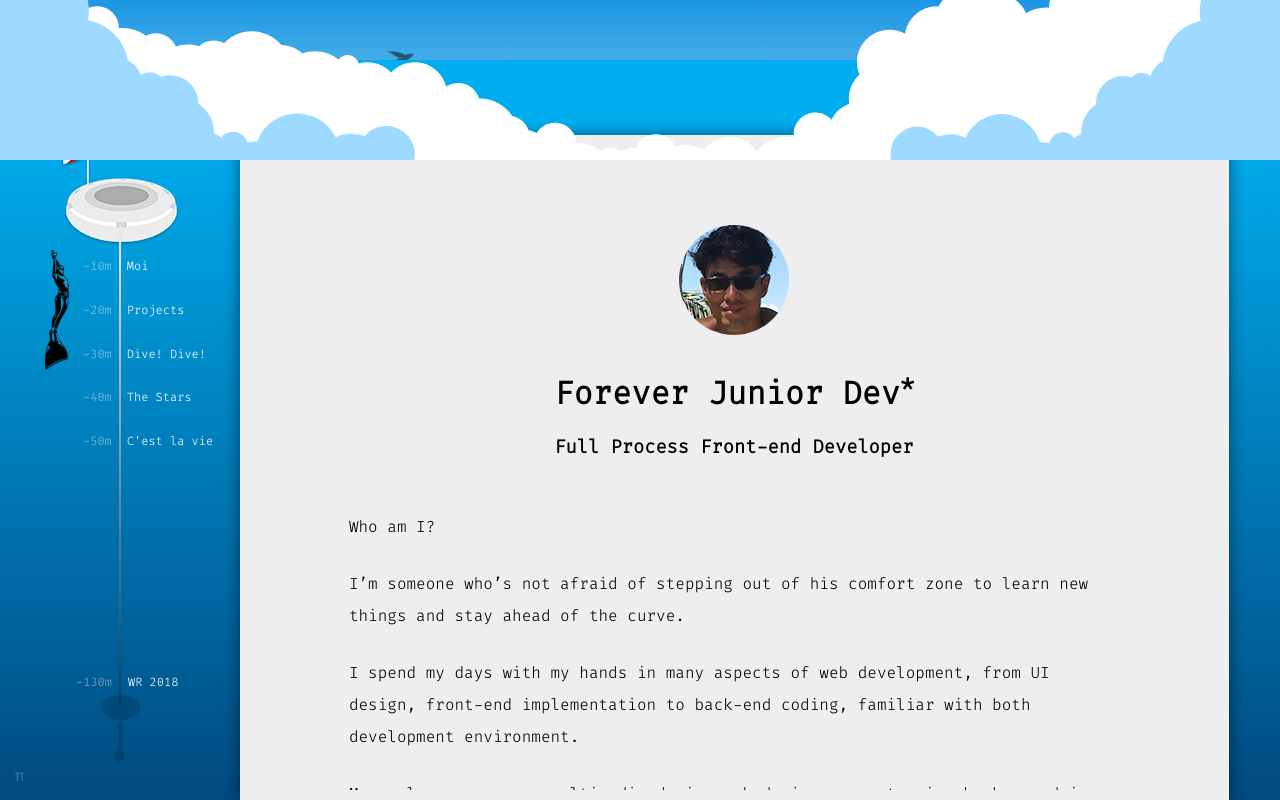
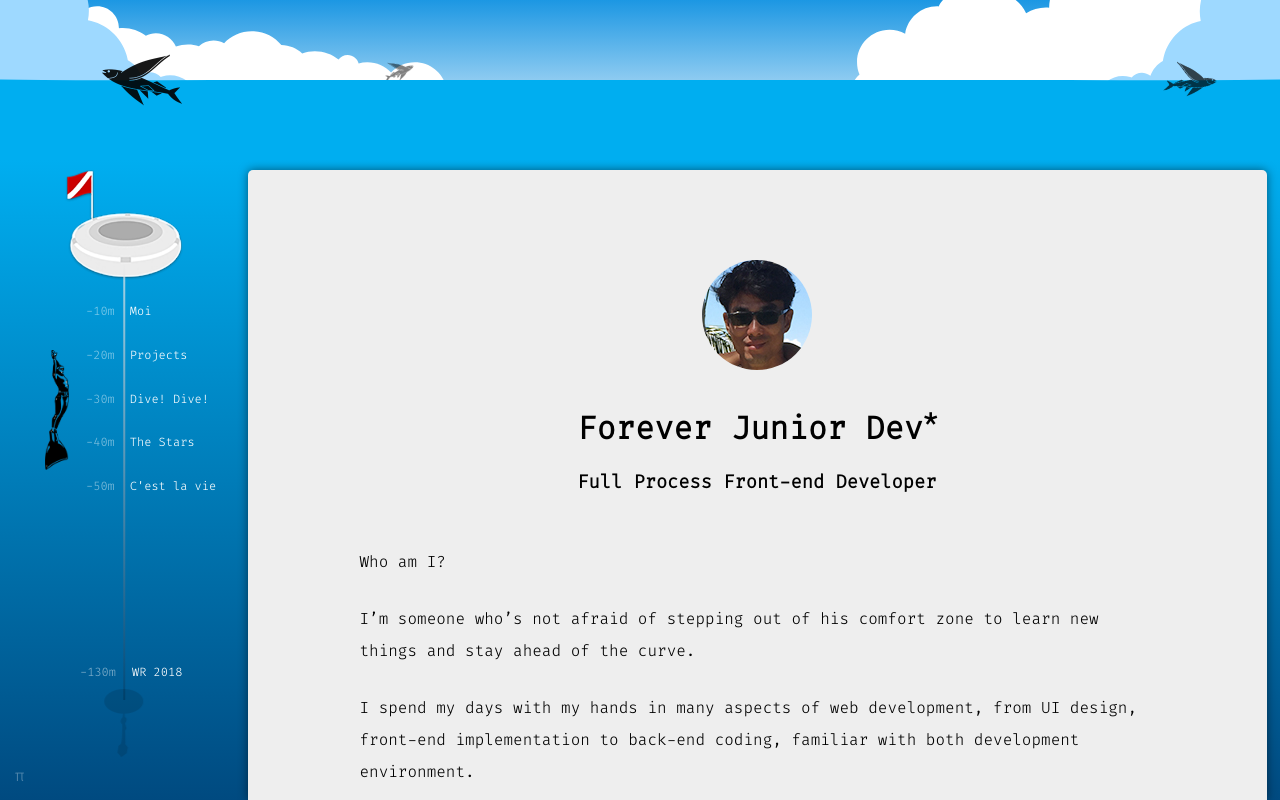
Before and after one commit to bbddstory/bbddstory.github.io, a website: page index.html in a window 1280 px wide. Drawn offline with Linux system fonts and the light colour scheme.

Commit message:
Reached stable desktop version.

```diff
--- a/css/app.scss
+++ b/css/app.scss
@@ -4,6 +4,7 @@
 
 body {
   background-color: #1c97e3; // #87CEEB
+  overflow: hidden;
 
   ul {
     list-style: none;
@@ -14,21 +15,6 @@ body {
   a {
     text-decoration: none;
     color: #fff;
-  }
-}
-
-.sky-gradient {
-  position: absolute;
-  z-index: -100;
-  top: 0;
-  left: 0;
-  width: 100vw;
-  height: 20vh;
-  background: #1c97e3; /* For browsers that do not support gradients */
-  background: -webkit-linear-gradient(#1c97e3, #87CEEB); /* For Safari 5.1 to 6.0 */
-  background: -o-linear-gradient(#1c97e3, #87CEEB); /* For Opera 11.1 to 12.0 */
-  background: -moz-linear-gradient(#1c97e3, #87CEEB); /* For Firefox 3.6 to 15 */
-  background: linear-gradient(#1c97e3, #87CEEB); /* Standard syntax */
   }
 
   #nav-diver-ascent {
@@ -47,49 +33,37 @@ body {
     transform: rotate(180deg);
   }
 
-#bg-wrapper {
-  display: flex;
-  flex-direction: column;
-  width: 100vw;
-  height: 100vh;
-  font-family: "Fira Code";
-
   .header {
-    position: absolute;
-    top: 0;
+    position: relative;
     width: 100vw;
     height: 20vh;
 
+    .sky-gradient {
+      position: absolute;
+      z-index: 1000;
+      top: 0;
+      left: 0;
+      width: 100vw;
+      height: 20vh;
+      background: #1c97e3; /* For browsers that do not support gradients */
+      background: -webkit-linear-gradient(#1c97e3, #fff); /* For Safari 5.1 to 6.0 */ // #87CEEB
+      background: -o-linear-gradient(#1c97e3, #fff); /* For Opera 11.1 to 12.0 */ // #87CEEB
+      background: -moz-linear-gradient(#1c97e3, #fff); /* For Firefox 3.6 to 15 */ // #87CEEB
+      background: linear-gradient(#1c97e3, #fff); /* Standard syntax */ // #87CEEB
+    }
+
     .clouds {
       position: absolute;
-      z-index: 1000;
+      z-index: 2000;
       width: 100vw;
       bottom: 0;
+    }
 
-      // @media only screen and (max-width: 651px) {
-      //   transform: translateY(-35%);
-      // }
-
-      // @media only screen and (min-width: 651px) and (max-width: 800px) {
-      //   transform: translateY(-40%);
-      // }
-
-      // @media only screen and (min-width: 801px) and (max-width: 950px) {
-      //   transform: translateY(-50%);
-      // }
-
-      // @media only screen and (min-width: 951px) and (max-width: 1000px) {
-      //   transform: translateY(-55%);
-      // }
-
-      // @media only screen and (min-width: 1001px) and (max-width: 1100px) {
-      //   transform: translateY(-60%);
-      // }
-
-      // @media only screen and (min-width: 1101px) {
-      //   transform: translateY(-65%);
-      // }
-    }
+    #canvas-ripple {
+      position: absolute;
+      z-index: 3000;
+      width: 100vw;
+      height: 100%;
     }
 
     .flying-fish {
@@ -97,8 +71,8 @@ body {
     }
 
     .fish-1 {
-    z-index: 10;
-    top: 3vh;
+      z-index: 3100;
+      top: 5vh;
       left: 8vw;
       width: 80px;
       height: 80px;
@@ -106,7 +80,8 @@ body {
     }
 
     .fish-2 {
-    top: 5.5vh;
+      z-index: 2900;
+      top: 7vh;
       left: 30vw;
       width: 30px;
       height: 30px;
@@ -115,25 +90,21 @@ body {
     }
 
     .fish-3 {
-    z-index: 10;
-    top: 6vh;
+      z-index: 3100;
+      top: 7vh;
       right: 5vw;
       width: 50px;
       height: 50px;
       transform: rotate(12deg);
       opacity: .7;
     }
-
-  #canvas-ripple {
-    z-index: 0;
-    width: 100vw;
-    height: 15vh;
   }
 
-  #sea-bg {
+  #content-wrapper {
     background: #000;
     width: 100vw;
-    height: 85vh;
+    height: 80vh;
+    font-family: "Fira Code";
     background: #004a80; /* For browsers that do not support gradients */
     background: -webkit-linear-gradient(#00aef0, #004a80); /* For Safari 5.1 to 6.0 */
     background: -o-linear-gradient(#00aef0, #004a80); /* For Opera 11.1 to 12.0 */
@@ -145,9 +116,9 @@ body {
     nav {
       position: relative;
       width: 250px;
-      height: 85vh;
+      height: 80vh;
 
-      #nav-wrapper {
+      #nav-el-wrapper {
         position: absolute;
         top: 0;
         left: 50%;
@@ -161,25 +132,26 @@ body {
         #nav-buoy {
           width: 118px;
           height: 110px;
-          margin-top: 15px;
+          margin-top: 10px;
         }
 
         #guide-line {
           position: absolute;
           top: 105px;
           width: 2px;
-          height: calc(85vh - 200px);
+          height: calc(80vh - 205px);
           background: -webkit-linear-gradient(#ebebeb, #00426e); /* For Safari 5.1 to 6.0 */
           background: -o-linear-gradient(#ebebeb, #00426e); /* For Opera 11.1 to 12.0 */
           background: -moz-linear-gradient(#ebebeb, #00426e); /* For Firefox 3.6 to 15 */
           background: linear-gradient(#ebebeb, #00426e); /* Standard syntax */
+          opacity: .7
         }
 
         #nav-up {
           position: absolute;
           font-size: 12px;
-          top: 140px;
-          left: 83px;
+          top: 145px;
+          left: 86px;
 
           li {
             margin-bottom: 30px;
@@ -193,8 +165,8 @@ body {
 
         #nav-down {
           position: absolute;
-          bottom: 110px;
-          left: 76px;
+          left: 80px;
+          bottom: 120px;
           font-family: "Fira Code";
           font-size: 12px;
 
@@ -206,8 +178,8 @@ body {
 
         #bottom-plate {
           position: absolute;
-          bottom: 37px;
-          opacity: .15;
+          bottom: 43px;
+          opacity: .12;
         }
       }
 
@@ -223,18 +195,18 @@ body {
 
     main {
       width: calc(100vw - 250px);
-      height: calc(85vh - 15px);
+      height: calc(80vh - 10px);
       background: #eee;
-      margin-top: 15px;
-      margin-right: 4vw;
+      margin-top: 10px;
+      margin-right: 1vw;
       border-top-left-radius: 5px;
       border-top-right-radius: 5px;
-      -webkit-box-shadow: 0px 0px 15px 0px rgba(#000, .5);
-      -moz-box-shadow: 0px 0px 15px 0px rgba(#000, .5);
-      box-shadow: 0px 0px 15px 0px rgba(#000, .5);
+      -webkit-box-shadow: 0px 0px 10px 0px rgba(#000, .5);
+      -moz-box-shadow: 0px 0px 10px 0px rgba(#000, .5);
+      box-shadow: 0px 0px 10px 0px rgba(#000, .5);
 
       article {
-        height: calc(85vh - 20vh - 35px);
+        height: calc(80vh - 20vh - 30px);
         overflow-x: hidden;
         overflow-y: auto;
         padding: 10vh;
@@ -296,33 +268,3 @@ body {
     }
   }
 }
-
-// @media screen and (max-height: 569px) {
-//   nav {
-//     display: none;
-//   }
-//   main {
-//     width: calc(100vw - 10px) !important;
-//   }
-// }
-
-// body {
-//   position: relative;
-//   display: flex;
-//   overflow: hidden;
-//   background: #eee;
-//   font-family: "Fira Code";
-
-//   main {
-//     width: calc(100vw - 250px - 10px);
-//     height: calc(100vh - 20px);
-//     overflow-y: auto;
-//     overflow-x: hidden;
-//     background: #eee;
-//     margin-top: 10px;
-
-//     article {
-//
-//     }
-//   }
-// }
--- a/index.html
+++ b/index.html
@@ -12,18 +12,17 @@
     <!-- <img id="trio" src="images/trio.jpg"> -->
     <img id="nav-diver-ascent" src="images/diver_ascent.png">
     <img id="nav-diver-descent" src="images/diver_descent.png">
+    <div class="header">
         <div class="sky-gradient"></div>
-    <div id="bg-wrapper">
-        <div class="header">
         <img class="clouds" src="images/clouds.svg">
-        </div>
+        <canvas resize="true" hidpi="off" id="canvas-ripple"></canvas>
         <img class="flying-fish fish-1" src="images/flying_fish_left.png">
         <img class="flying-fish fish-2" src="images/flying_fish_right.png">
         <img class="flying-fish fish-3" src="images/flying_fish_right.png">
-        <canvas resize="true" hidpi="off" id="canvas-ripple"></canvas>
-        <div id="sea-bg">
+    </div>
+    <div id="content-wrapper">
         <nav>
-                <div id="nav-wrapper">
+            <div id="nav-el-wrapper">
                 <img id="nav-buoy" src="images/buoy_large.png">
                 <div id="guide-line"></div>
                 <ul id="nav-up">
@@ -43,7 +42,6 @@
         <main>
             <article></article>
         </main>
-        </div>
     </div>
     <script type="text/paperscript" canvas="canvas-ripple">
     var values = {
@@ -153,70 +151,6 @@
         }
     }*/
     </script>
-
-    <!-- <div class="canvas"> -->
-
-    <!-- </div> -->
-
-    <!-- <div id="nav-el">
-        <img id="img-buoy" src="images/buoy.png">
-        <img id="img-buoy-mobile" src="images/buoy_mobile.png">
-        <img id="img-descent" src="images/diver_descent.png">
-        <img id="img-ascent" src="images/diver_ascent.png">
-        <img id="img-ascent-left" src="images/diver_ascent_left.png">
-        <img id="img-bottom-plate" src="images/bottom_plate.png">
-    </div>
-    <nav id="nav-desktop">
-        <canvas id="desktop-nav-canvas">
-            Your browser does not support the HTML5 canvas tag.
-        </canvas>
-        <ul id="nav-up">
-            <li><a href="#moi"><span>-10m</span>Moi</a></li>
-            <li><a href="#projects"><span>-20m</span>Projects</a></li>
-            <li><a href="#dive"><span>-30m</span>Dive! Dive!</a></li>
-            <li><a href="#stars"><span>-40m</span>The Stars</a></li>
-            <li><a href="#life"><span>-50m</span>C'est la vie</a></li>
-        </ul>
-        <ul id="nav-down">
-            <li><a href="#records"><span>-130m</span>WR 2018</a></li>
-        </ul>
-        <a id="pi-symbol" href="#pi">π</a>
-    </nav>
-    <main>
-        <header id="mobile-header">
-            <div>
-                <h1><span>F</span>OREVER <span>J</span>UNIOR <span>D</span>EV</h1>
-                <h4>Full Process<br>Front-end Developer</h4>
-            </div>
-            <canvas id="mobile-header-canvas">
-                Your browser does not support the HTML5 canvas tag.
-            </canvas>
-        </header>
-        <article></article>
-        <footer id="mobile-footer">
-            <canvas id="mobile-footer-canvas">
-                Your browser does not support the HTML5 canvas tag.
-            </canvas>
-            <ul id="nav-footer">
-                <li><a href="#moi">Moi</a></li>
-                <li><a href="#projects">Projects</a></li>
-                <li><a href="#dive">Dive! Dive!</a></li>
-                <li><a href="#stars">The Stars</a></li>
-                <li><a href="#life">C'est la vie</a></li>
-                <li><a href="#records">WR 2018</a></li>
-            </ul>
-            <ul id="measure-footer">
-                <li><a href="#moi">-10m</a></li>
-                <li><a href="#projects">-20m</a></li>
-                <li><a href="#dive">-30m</a></li>
-                <li><a href="#stars">-40m</a></li>
-                <li><a href="#life">-50m</a></li>
-                <li><a href="#records">-130m</a></li>
-            </ul>
-            <span class="motto">Follow your heart, always.</span>
-            <a id="pi-symbol" href="#pi">π</a>
-        </footer>
-    </main> -->
     <script src="js/jquery-1.12.4.min.js"></script>
     <script src="js/paper-full.min.js"></script>
     <script src="js/app.js"></script>
--- a/js/app.js
+++ b/js/app.js
@@ -5,9 +5,9 @@ $(function() {
   var prevClientY = 0;
 
   document.getElementById('nav-diver-ascent').style.display = 'block';
-  document.getElementById('nav-diver-ascent').style.top = '250px';
+  document.getElementById('nav-diver-ascent').style.top = '350px';
   document.getElementById('nav-diver-descent').style.display = 'none';
-  document.getElementById('nav-diver-descent').style.top = '250px';
+  document.getElementById('nav-diver-descent').style.top = '350px';
 
   $(window).on('load', function() {
     initNav();
@@ -22,11 +22,10 @@ $(function() {
     var ascentDiver = document.getElementById('nav-diver-ascent');
     var descentDiver = document.getElementById('nav-diver-descent');
 
-    if(e.clientY >= 300 && e.clientY <= (window.innerHeight - 165)) {
+    if(e.clientY >= 350 && e.clientY <= (window.innerHeight - 230)) {
       // Ascending
       if(e.clientY <= prevClientY) {
-        console.log(parseInt(e.clientY) - ascentDiver.height/2);
-
+        ascentDiver.style.opacity = 1 - (e.clientY / window.innerHeight).toFixed(1);
         ascentDiver.style.top = e.clientY + 'px';
         ascentDiver.style.display = 'block';
         descentDiver.style.display = 'none';
@@ -34,7 +33,7 @@ $(function() {
 
       // Descending
       if(e.clientY > prevClientY) {
-        // descentDiver.style.top = (parseInt(e.clientY) - descentDiver.height/2) + 'px';
+        descentDiver.style.opacity = 1 - (e.clientY / window.innerHeight).toFixed(1);
         descentDiver.style.top = e.clientY + 'px';
         ascentDiver.style.display = 'none';
         descentDiver.style.display = 'block';
@@ -42,13 +41,13 @@ $(function() {
     }
 
     // Ascended through the roof
-    if(e.clientY < 300) {
-      ascentDiver.style.top = (300 - ascentDiver.height/2) + 'px';
+    if(e.clientY < 350) {
+      ascentDiver.style.top = 350 + 'px';
     }
 
     // Descended through the bottom
-    if(e.clientY > (window.innerHeight - 165)) {
-      descentDiver.style.top = window.innerHeight - 165 - descentDiver.height/2 + 'px';
+    if(e.clientY > (window.innerHeight - 230)) {
+      descentDiver.style.top = window.innerHeight - 230 + 'px';
     }
 
     prevClientY = e.clientY;
```
Also changed, not shown: css/app.css. Lines whose indentation alone changed are shown as unchanged.
